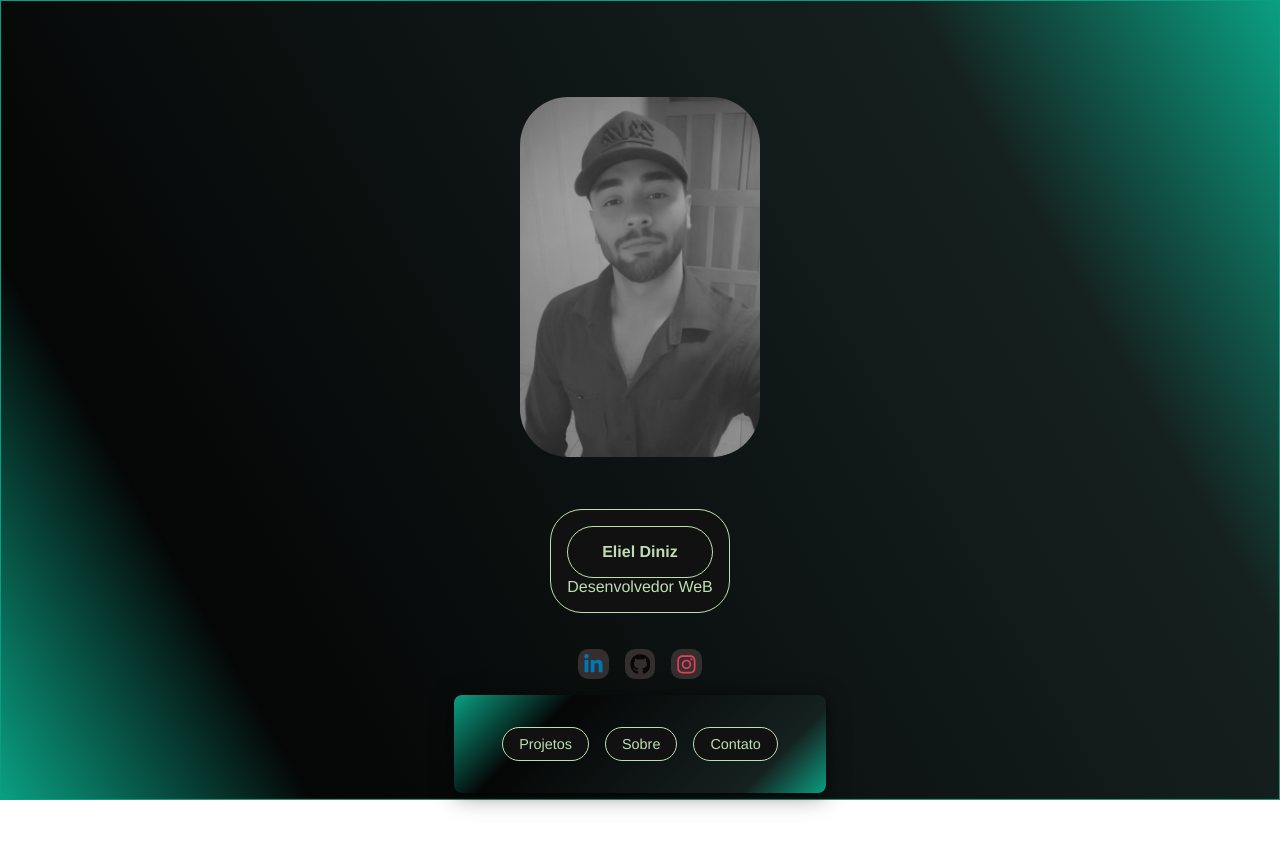
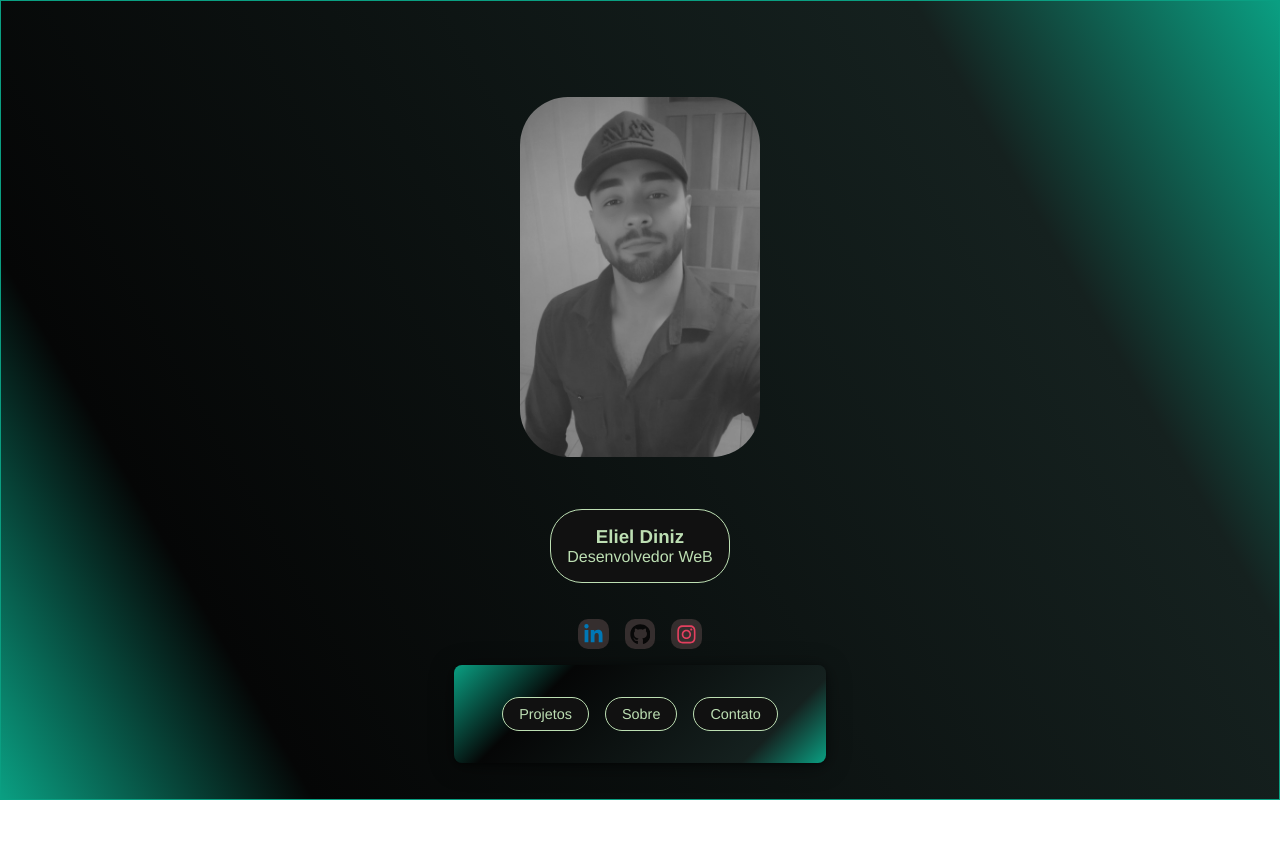
Before and after one commit to elieldiniz/Landingpage, a React (Vite) app: page / in a window 1280 px wide. Shown: the top 848 px of the page. After the commit the page ends 827 px from the top, so only its background shows below. Built offline with nearby package versions, Linux system fonts and the light colour scheme.

Commit message:
atualizacao

```diff
--- a/src/components/header/Header.jsx
+++ b/src/components/header/Header.jsx
@@ -18,7 +18,7 @@ export default function Header() {
                 </ul>
                 <ul className='menu-items'>
                     <li>
-                       Contato
+                        <a src ="https://api.whatsapp.com/send?phone=5569999311324">Contato</a>
                     </li>
                 </ul>
             </div>
--- a/src/routes/Sobre.jsx
+++ b/src/routes/Sobre.jsx
@@ -6,7 +6,7 @@ const Sobre = () => {
         <aside id="sobre-container" className="scroll-bg">
             <div>
                 <img src={Avatar} alt="Avatar" class="avatar" />
-                <h1>Eliel Diniz </h1>
+                <h1 className='title-name'>Eliel Diniz </h1>
             </div>
 
             <p className='text'>Nos últimos 2 anos, tenho me dedicado ao desenvolvimento web, construindo um portfólio diversificado de projetos. Comecei explorando os fundamentos da programação e, atualmente, sou capaz de desenvolver aplicações, utilizando tecnologias como React.js, Next.js, NestJS, TypeScript e Node.js.
--- a/src/styles/components/projetos/sobre.sass
+++ b/src/styles/components/projetos/sobre.sass
@@ -55,7 +55,7 @@
 
 
 
-h1
+.title-name
   background: #111
   border: solid 1px
   border-radius: 2rem
```
